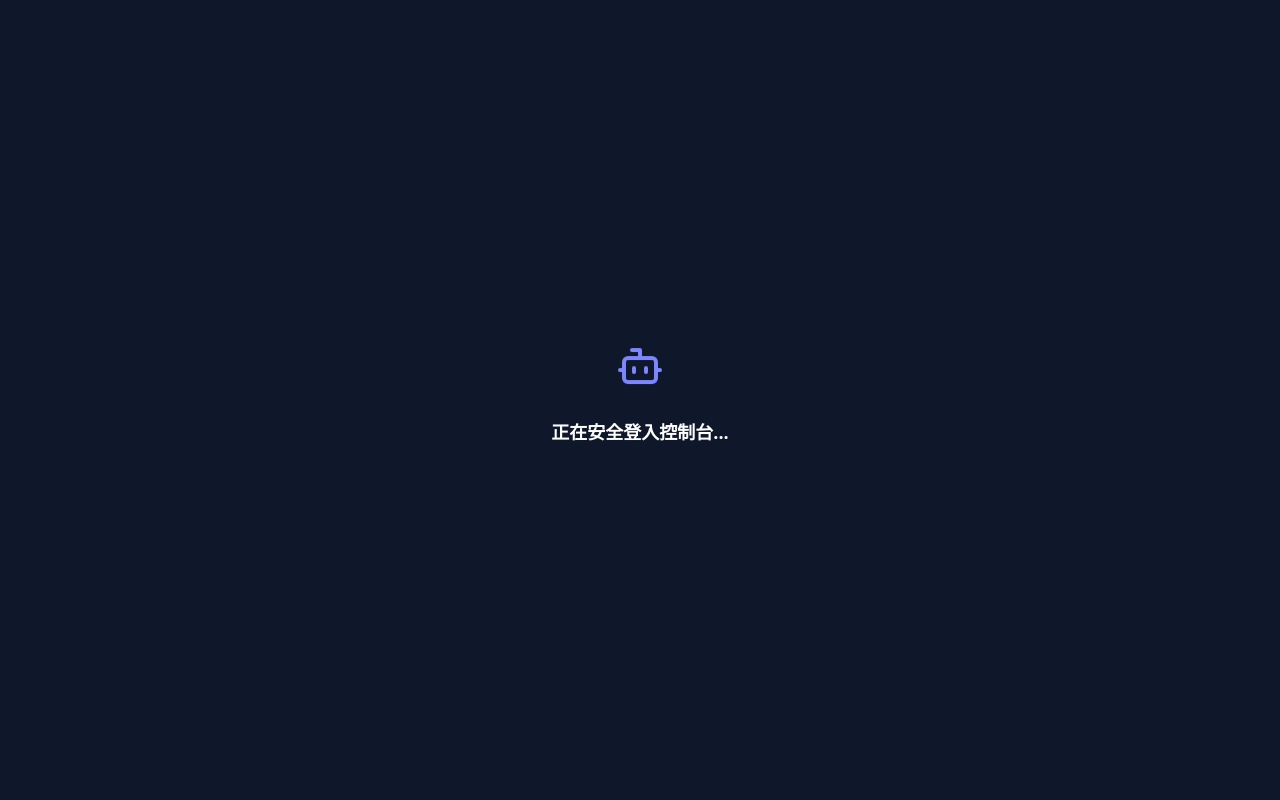
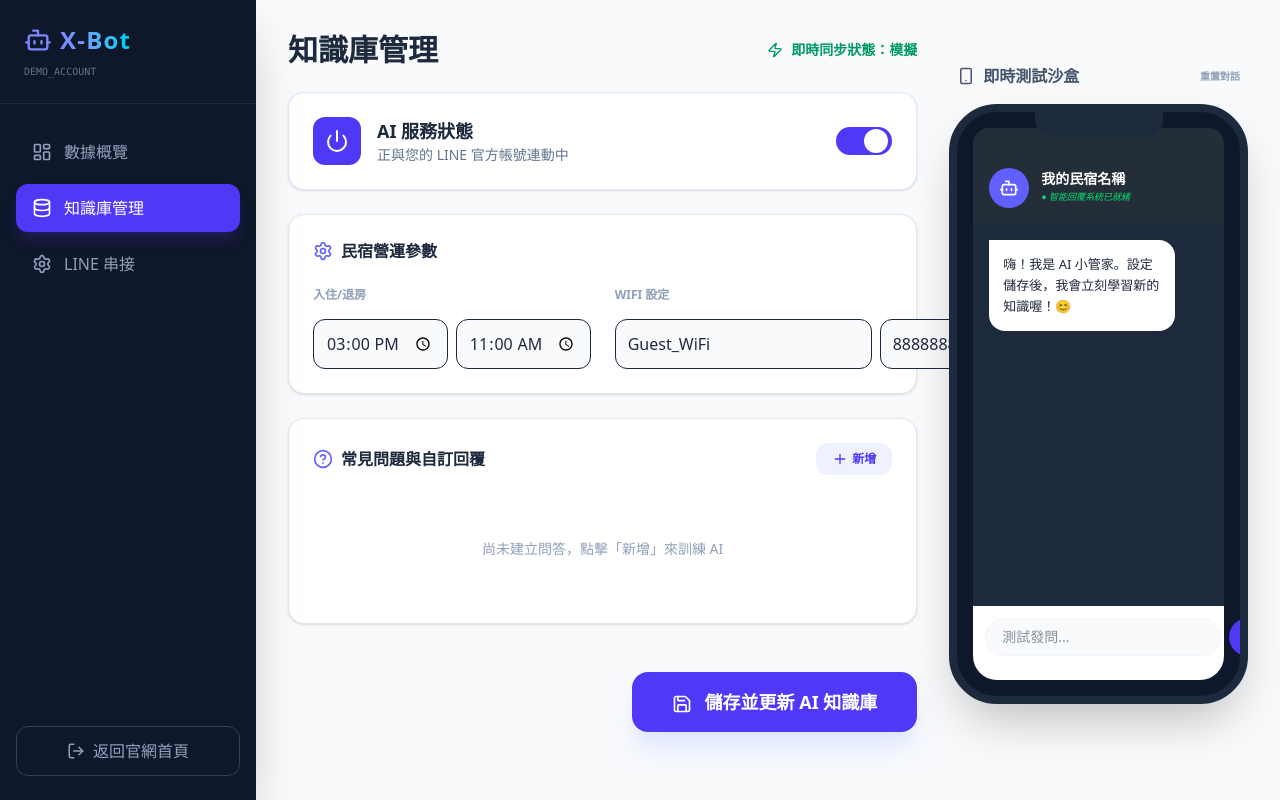
Before and after one commit to autoben66-alt/x-bot-pro, a Next.js app: page /dashboard in a window 1280 px wide. Built offline with nearby package versions, Linux system fonts and the light colour scheme.

Commit message:
頁面調整

```diff
--- a/src/app/dashboard/page.tsx
+++ b/src/app/dashboard/page.tsx
@@ -66,12 +66,35 @@ export default function DashboardPage() {
     activeUsers: 89
   });
 
-  // --- 1. Firebase 初始化 ---
+  // --- 1. Firebase 初始化 (支援 Vercel 與 模擬環境) ---
   useEffect(() => {
     const startFirebase = async () => {
-      // @ts-ignore
-      const firebaseConfig = JSON.parse(typeof __firebase_config !== 'undefined' ? __firebase_config : '{}');
-      if (!firebaseConfig.apiKey) return;
+      let firebaseConfig;
+
+      // 1. 優先嘗試從 Vercel 環境變數讀取
+      if (process.env.NEXT_PUBLIC_FIREBASE_CONFIG) {
+        try {
+          firebaseConfig = JSON.parse(process.env.NEXT_PUBLIC_FIREBASE_CONFIG);
+        } catch (e) {
+          console.error("Vercel config parse error");
+        }
+      }
+
+      // 2. 若無環境變數，則讀取 Canvas 模擬變數
+      if (!firebaseConfig || !firebaseConfig.apiKey) {
+        // @ts-ignore
+        const mockConfig = typeof __firebase_config !== 'undefined' ? __firebase_config : '{}';
+        try {
+          firebaseConfig = JSON.parse(mockConfig);
+        } catch (e) {
+          firebaseConfig = {};
+        }
+      }
+
+      if (!firebaseConfig.apiKey) {
+        console.warn("Firebase config not found. AI features will be in demo mode.");
+        return;
+      }
 
       const app = getApps().length === 0 ? initializeApp(firebaseConfig) : getApps()[0];
       const firestore = getFirestore(app);
@@ -101,7 +124,7 @@ export default function DashboardPage() {
     if (!isAuthReady || !userId || !db) return;
 
     // @ts-ignore
-    const appId = typeof __app_id !== 'undefined' ? __app_id : 'default-app';
+    const appId = typeof __app_id !== 'undefined' ? __app_id : 'x-bot-pro-app';
     const configPath = doc(db, 'artifacts', appId, 'users', userId, 'settings', 'config');
 
     // 監聽所有設定與問答庫內容
@@ -123,12 +146,16 @@ export default function DashboardPage() {
   };
 
   const handleSave = async () => {
-    if (!db || !userId) return;
+    if (!db || !userId) {
+      setSaveMessage("Demo 模式：設定已暫存。");
+      setTimeout(() => setSaveMessage(""), 3000);
+      return;
+    }
     setIsSaving(true);
 
     try {
       // @ts-ignore
-      const appId = typeof __app_id !== 'undefined' ? __app_id : 'default-app';
+      const appId = typeof __app_id !== 'undefined' ? __app_id : 'x-bot-pro-app';
       const configPath = doc(db, 'artifacts', appId, 'users', userId, 'settings', 'config');
 
       // 同步儲存所有資訊，包含問答清單
@@ -143,7 +170,7 @@ export default function DashboardPage() {
       setTimeout(() => setSaveMessage(""), 3000);
     } catch (error) {
       console.error("儲存失敗:", error);
-      setSaveMessage("儲存失敗，請檢查網路。");
+      setSaveMessage("儲存失敗，請檢查網路權限。");
     } finally {
       setIsSaving(false);
     }
@@ -159,9 +186,16 @@ export default function DashboardPage() {
   };
 
   const handleCopyWebhook = () => {
-    const url = `https://${window.location.host}/api/webhook?userId=${userId}`;
-    // @ts-ignore
-    if (typeof document !== 'undefined') {
+    const host = typeof window !== 'undefined' ? window.location.host : 'your-app.vercel.app';
+    const url = `https://${host}/api/webhook?userId=${userId || 'guest'}`;
+
+    if (typeof navigator !== 'undefined' && navigator.clipboard) {
+      navigator.clipboard.writeText(url).then(() => {
+        setSaveMessage("網址已複製到剪貼簿！");
+        setTimeout(() => setSaveMessage(""), 2000);
+      });
+    } else {
+      // Fallback for document.execCommand
       const el = document.createElement('textarea');
       el.value = url;
       document.body.appendChild(el);
@@ -201,7 +235,7 @@ export default function DashboardPage() {
     }, 800);
   };
 
-  if (!isAuthReady) {
+  if (!isAuthReady && db) {
     return (
       <div className="min-h-screen bg-slate-900 flex flex-col items-center justify-center text-white">
         <Bot size={48} className="animate-bounce text-indigo-400 mb-4" />
@@ -220,17 +254,17 @@ export default function DashboardPage() {
             <Bot size={28} className="text-indigo-400" />
             <h1 className="text-2xl font-black tracking-wider bg-clip-text text-transparent bg-gradient-to-r from-indigo-400 to-cyan-400">X-Bot</h1>
           </div>
-          <p className="text-[10px] text-slate-500 mt-2 font-mono break-all">{userId}</p>
+          <p className="text-[10px] text-slate-500 mt-2 font-mono break-all">{userId || "DEMO_ACCOUNT"}</p>
         </div>
 
         <nav className="flex-1 mt-6 px-4 space-y-2">
-          <button onClick={() => setActiveTab('dashboard')} className={`w-full flex items-center space-x-3 px-4 py-3 rounded-xl transition ${activeTab === 'dashboard' ? 'bg-indigo-600 text-white' : 'text-slate-400 hover:bg-slate-800'}`}>
+          <button onClick={() => setActiveTab('dashboard')} className={`w-full flex items-center space-x-3 px-4 py-3 rounded-xl transition ${activeTab === 'dashboard' ? 'bg-indigo-600 text-white shadow-lg' : 'text-slate-400 hover:bg-slate-800'}`}>
             <LayoutDashboard size={20} /><span>數據概覽</span>
           </button>
           <button onClick={() => setActiveTab('knowledge')} className={`w-full flex items-center space-x-3 px-4 py-3 rounded-xl transition ${activeTab === 'knowledge' ? 'bg-indigo-600 text-white shadow-lg shadow-indigo-600/20' : 'text-slate-400 hover:bg-slate-800'}`}>
             <Database size={20} /><span>知識庫管理</span>
           </button>
-          <button onClick={() => setActiveTab('settings')} className={`w-full flex items-center space-x-3 px-4 py-3 rounded-xl transition ${activeTab === 'settings' ? 'bg-indigo-600 text-white' : 'text-slate-400 hover:bg-slate-800'}`}>
+          <button onClick={() => setActiveTab('settings')} className={`w-full flex items-center space-x-3 px-4 py-3 rounded-xl transition ${activeTab === 'settings' ? 'bg-indigo-600 text-white shadow-lg' : 'text-slate-400 hover:bg-slate-800'}`}>
             <Settings size={20} /><span>LINE 串接</span>
           </button>
         </nav>
@@ -257,7 +291,7 @@ export default function DashboardPage() {
                   { label: "總訊息量", val: analytics.totalMessages, icon: <MessageSquare />, color: "text-blue-600", bg: "bg-blue-100" },
                   { label: "活躍房客", val: analytics.activeUsers, icon: <Users />, color: "text-orange-600", bg: "bg-orange-100" },
                 ].map((s, i) => (
-                  <div key={i} className="bg-white p-6 rounded-2xl shadow-sm border border-slate-200">
+                  <div key={i} className="bg-white p-6 rounded-2xl shadow-sm border border-slate-200 hover:shadow-md transition-shadow">
                     <div className={`w-12 h-12 ${s.bg} ${s.color} rounded-xl flex items-center justify-center mb-4`}>{s.icon}</div>
                     <p className="text-sm font-bold text-slate-400 uppercase tracking-widest">{s.label}</p>
                     <p className={`text-3xl font-black mt-1 ${s.color}`}>{s.val}</p>
@@ -267,6 +301,7 @@ export default function DashboardPage() {
               <div className="bg-white p-20 rounded-3xl border border-dashed border-slate-300 text-center">
                 <TrendingUp size={48} className="mx-auto text-slate-300 mb-4" />
                 <p className="text-slate-500 font-bold">歷史對話趨勢圖表預留區</p>
+                <p className="text-slate-400 text-sm mt-2">連線正式資料庫後即時更新</p>
               </div>
             </div>
           )}
@@ -278,14 +313,14 @@ export default function DashboardPage() {
                 <div className="flex justify-between items-center">
                   <h2 className="text-3xl font-bold">知識庫管理</h2>
                   <div className="flex items-center space-x-2 text-emerald-600 text-sm font-bold">
-                    <Zap size={16} /> <span>即時同步已開啟</span>
+                    <Zap size={16} /> <span>即時同步狀態：{db ? '在線' : '模擬'}</span>
                   </div>
                 </div>
 
                 {/* 機器人總開關 */}
                 <div className="bg-white p-6 rounded-2xl shadow-sm border border-indigo-100 flex justify-between items-center">
                   <div className="flex items-center space-x-4">
-                    <div className={`p-3 rounded-xl ${config.isActive ? 'bg-indigo-600 text-white' : 'bg-slate-200 text-slate-500'}`}>
+                    <div className={`p-3 rounded-xl transition-colors ${config.isActive ? 'bg-indigo-600 text-white' : 'bg-slate-200 text-slate-500'}`}>
                       <Power size={24} />
                     </div>
                     <div>
@@ -324,7 +359,7 @@ export default function DashboardPage() {
                 <div className="bg-white p-6 rounded-2xl shadow-sm border border-slate-200">
                   <div className="flex justify-between items-center mb-6">
                     <h3 className="font-bold text-slate-800 flex items-center"><HelpCircle size={20} className="mr-2 text-indigo-500" /> 常見問題與自訂回覆</h3>
-                    <button onClick={handleAddQA} className="text-xs bg-indigo-50 text-indigo-600 px-4 py-2 rounded-xl font-bold flex items-center"><Plus size={16} className="mr-1" /> 新增</button>
+                    <button onClick={handleAddQA} className="text-xs bg-indigo-50 text-indigo-600 px-4 py-2 rounded-xl font-bold flex items-center hover:bg-indigo-100 transition-colors"><Plus size={16} className="mr-1" /> 新增</button>
                   </div>
                   <div className="space-y-4">
                     {qaList.length === 0 && <p className="text-center py-10 text-slate-400 text-sm">尚未建立問答，點擊「新增」來訓練 AI</p>}
@@ -332,8 +367,8 @@ export default function DashboardPage() {
                       <div key={qa.id} className="p-4 border border-slate-100 rounded-2xl bg-slate-50 relative group">
                         <button onClick={() => handleDeleteQA(qa.id)} className="absolute -top-2 -right-2 bg-white text-red-400 p-1.5 rounded-full shadow-md opacity-0 group-hover:opacity-100 transition hover:bg-red-500 hover:text-white"><Trash2 size={14} /></button>
                         <div className="grid grid-cols-1 md:grid-cols-2 gap-4">
-                          <div className="flex items-start"><span className="text-indigo-500 font-black mr-2 mt-2 text-xs">Q</span><input value={qa.q} onChange={(e) => setQaList(qaList.map(i => i.id === qa.id ? { ...i, q: e.target.value } : i))} className="w-full bg-transparent border-b border-slate-200 p-2 text-sm font-bold focus:border-indigo-500 outline-none" /></div>
-                          <div className="flex items-start"><span className="text-emerald-500 font-black mr-2 mt-2 text-xs">A</span><textarea value={qa.a} onChange={(e) => setQaList(qaList.map(i => i.id === qa.id ? { ...i, a: e.target.value } : i))} className="w-full bg-transparent border-b border-slate-200 p-2 text-sm h-12 outline-none focus:border-emerald-500" /></div>
+                          <div className="flex items-start"><span className="text-indigo-500 font-black mr-2 mt-2 text-xs">Q</span><input value={qa.q} onChange={(e) => setQaList(qaList.map(i => i.id === qa.id ? { ...i, q: e.target.value } : i))} className="w-full bg-transparent border-b border-slate-200 p-2 text-sm font-bold focus:border-indigo-500 outline-none" placeholder="問題..." /></div>
+                          <div className="flex items-start"><span className="text-emerald-500 font-black mr-2 mt-2 text-xs">A</span><textarea value={qa.a} onChange={(e) => setQaList(qaList.map(i => i.id === qa.id ? { ...i, a: e.target.value } : i))} className="w-full bg-transparent border-b border-slate-200 p-2 text-sm h-12 outline-none focus:border-emerald-500" placeholder="答案..." /></div>
                         </div>
                       </div>
                     ))}
@@ -345,8 +380,8 @@ export default function DashboardPage() {
                   <div className="flex items-center text-emerald-600 font-bold opacity-0 transition-opacity" style={{ opacity: saveMessage ? 1 : 0 }}>
                     <CheckCircle2 size={20} className="mr-2" /> {saveMessage}
                   </div>
-                  <button onClick={handleSave} disabled={isSaving} className={`bg-indigo-600 text-white px-10 py-4 rounded-2xl font-black text-lg shadow-xl shadow-indigo-100 transition transform active:scale-95 ${isSaving ? 'opacity-50' : 'hover:bg-indigo-700'}`}>
-                    <Save size={20} className="inline mr-2" /> {isSaving ? '訓練同步中...' : '儲存並更新 AI 知識庫'}
+                  <button onClick={handleSave} disabled={isSaving} className={`bg-indigo-600 text-white px-10 py-4 rounded-2xl font-black text-lg shadow-xl shadow-indigo-100 transition transform active:scale-95 ${isSaving ? 'opacity-50 cursor-not-allowed' : 'hover:bg-indigo-700'}`}>
+                    <Save size={20} className="inline mr-2" /> {isSaving ? '同步中...' : '儲存並更新 AI 知識庫'}
                   </button>
                 </div>
               </div>
@@ -364,19 +399,19 @@ export default function DashboardPage() {
                       <div className="w-10 h-10 rounded-full bg-indigo-500 flex items-center justify-center text-white"><Bot size={20} /></div>
                       <div>
                         <div className="font-bold text-sm leading-none">{config.shopName || "AI 測試"}</div>
-                        <div className="text-[9px] text-green-400 mt-1">● 智能回覆系統已就緒</div>
+                        <div className="text-[9px] text-green-400 mt-1 font-medium italic">● 智能回覆系統已就緒</div>
                       </div>
                     </div>
                     <div className="flex-1 bg-slate-800 bg-opacity-30 overflow-y-auto p-4 space-y-4">
                       {chatHistory.map((m, i) => (
                         <div key={i} className={`flex ${m.role === 'user' ? 'justify-end' : 'justify-start'}`}>
-                          <div className={`max-w-[85%] p-3.5 rounded-2xl text-[13px] ${m.role === 'user' ? 'bg-emerald-400 text-black rounded-tr-none' : 'bg-white text-slate-800 rounded-tl-none'}`}>{m.content}</div>
+                          <div className={`max-w-[85%] p-3.5 rounded-2xl text-[13px] leading-relaxed ${m.role === 'user' ? 'bg-emerald-400 text-black rounded-tr-none' : 'bg-white text-slate-800 rounded-tl-none'}`}>{m.content}</div>
                         </div>
                       ))}
                     </div>
                     <form onSubmit={handleSendMessage} className="bg-white p-3 flex items-center space-x-2 rounded-b-3xl pb-6">
-                      <input type="text" value={inputMessage} onChange={(e) => setInputMessage(e.target.value)} placeholder="點擊此處測試發問..." className="flex-1 px-4 py-2 bg-slate-50 rounded-full text-sm outline-none border border-slate-100" />
-                      <button type="submit" className="bg-indigo-600 p-2.5 rounded-full text-white"><ArrowRight size={18} /></button>
+                      <input type="text" value={inputMessage} onChange={(e) => setInputMessage(e.target.value)} placeholder="測試發問..." className="flex-1 px-4 py-2 bg-slate-50 rounded-full text-sm outline-none border border-slate-100 focus:ring-1 focus:ring-indigo-500 transition-all" />
+                      <button type="submit" className="bg-indigo-600 p-2.5 rounded-full text-white shadow hover:bg-indigo-500 active:scale-90 transition-all"><ArrowRight size={18} /></button>
                     </form>
                   </div>
                 </div>
@@ -392,27 +427,27 @@ export default function DashboardPage() {
                 <div className="p-4 bg-green-50 border border-green-100 rounded-2xl flex items-center space-x-4">
                    <CheckCircle2 className="text-green-600" />
                    <div className="flex-1">
-                      <p className="text-green-800 font-bold">目前連線狀態：正常</p>
-                      <p className="text-green-600 text-xs">Vercel Webhook 與 LINE 伺服器通訊中</p>
+                      <p className="text-green-800 font-bold">通訊狀態：{userId ? '已驗證' : '模擬中'}</p>
+                      <p className="text-green-600 text-xs">您的 Webhook 已準備好接收 LINE 訊息</p>
                    </div>
                 </div>
 
                 <div className="space-y-4">
                   <label className="block text-sm font-bold text-slate-700">LINE Messaging API Token</label>
-                  <input type="password" name="lineToken" value={config.lineToken} onChange={handleInputChange} className="w-full p-4 bg-slate-50 border border-slate-200 rounded-xl" placeholder="請在此貼上您的 Channel Access Token" />
+                  <input type="password" name="lineToken" value={config.lineToken} onChange={handleInputChange} className="w-full p-4 bg-slate-50 border border-slate-200 rounded-xl focus:ring-2 focus:ring-indigo-500 outline-none" placeholder="Channel Access Token (long-lived)" />
                 </div>
 
                 <div className="space-y-4">
-                  <label className="block text-sm font-bold text-slate-700">Webhook URL (複製此網址貼到 LINE 後台)</label>
+                  <label className="block text-sm font-bold text-slate-700">Webhook URL</label>
                   <div className="flex space-x-2">
-                    <input type="text" readOnly value={`https://${window.location.host}/api/webhook?userId=${userId}`} className="flex-1 p-4 bg-slate-50 border border-slate-200 rounded-xl text-indigo-600 font-mono text-xs" />
-                    <button onClick={handleCopyWebhook} className="bg-slate-800 text-white px-6 py-4 rounded-xl font-bold text-sm flex items-center"><Copy size={18} className="mr-2" /> 複製</button>
+                    <input type="text" readOnly value={`https://${typeof window !== 'undefined' ? window.location.host : '...'}/api/webhook?userId=${userId || 'guest'}`} className="flex-1 p-4 bg-slate-50 border border-slate-200 rounded-xl text-indigo-600 font-mono text-xs" />
+                    <button onClick={handleCopyWebhook} className="bg-slate-800 text-white px-6 py-4 rounded-xl font-bold text-sm flex items-center hover:bg-slate-700 active:scale-95 transition-all"><Copy size={18} className="mr-2" /> 複製</button>
                   </div>
                 </div>
 
-                <div className="p-4 bg-amber-50 rounded-xl border border-amber-100 text-amber-800 text-xs flex items-start space-x-2">
+                <div className="p-4 bg-amber-50 rounded-xl border border-amber-100 text-amber-800 text-xs flex items-start space-x-2 leading-relaxed">
                    <AlertCircle size={16} className="shrink-0 mt-0.5" />
-                   <p>請確保您的 LINE 官方帳號後台已開啟「Webhook」功能，並且「回應模式」設為「聊天機器人」。</p>
+                   <p>請確保您的 LINE 官方帳號後台：<br/>1. 已開啟「Webhook」功能。<br/>2. 「回應模式」設為「聊天機器人」。<br/>3. Webhook URL 結尾必須包含您的 <b>userId</b> 參數。</p>
                 </div>
               </div>
             </div>
```
